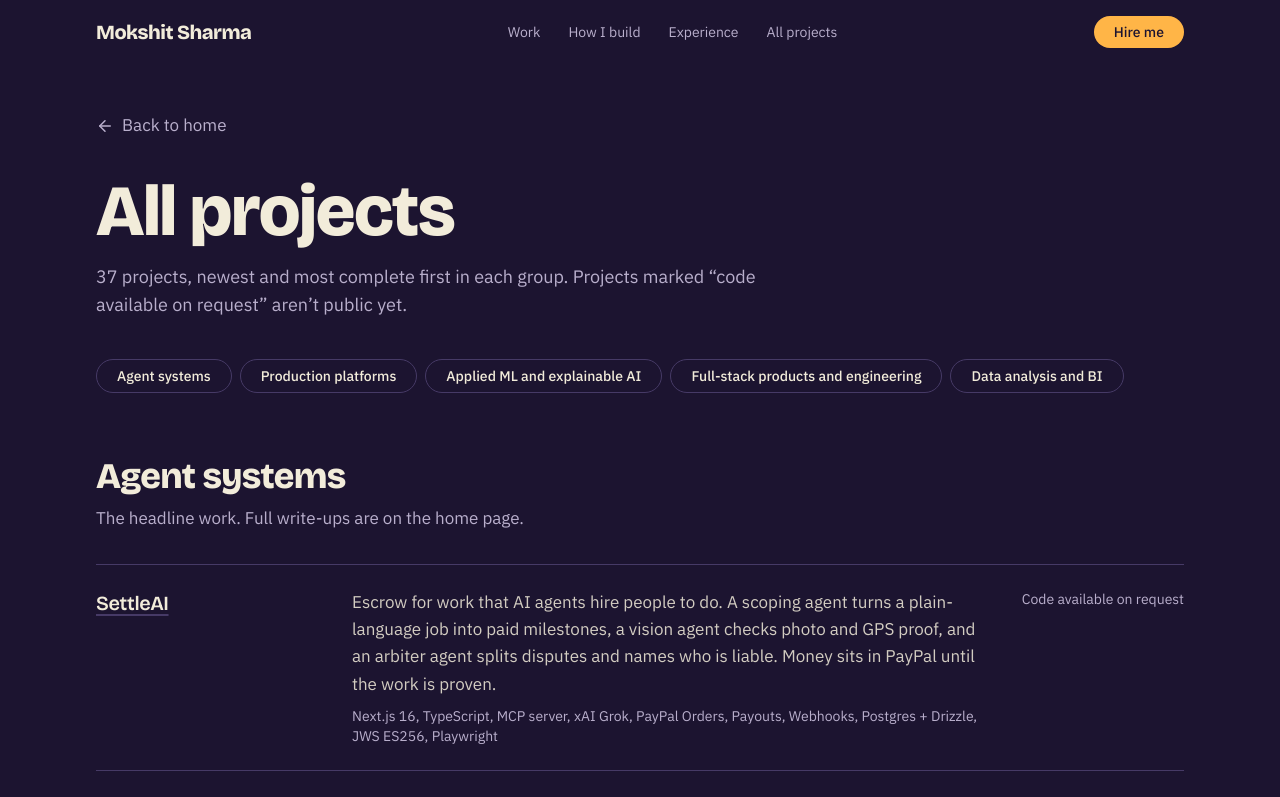
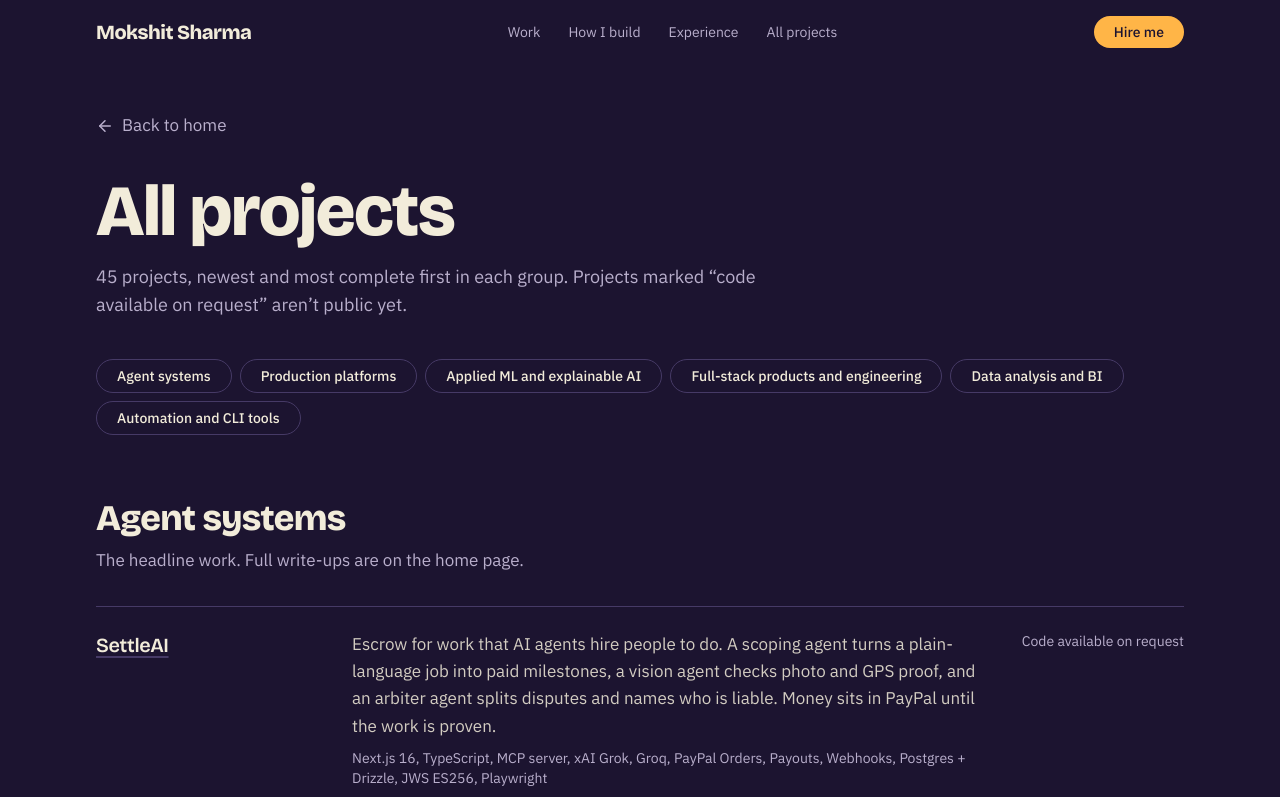
Before and after one commit to Mokshitsharma/Portfolio, a React (Vite) app: page /projects in a window 1280 px wide. Shown: the top 797 px of the page. Built offline with nearby package versions, Linux system fonts and the light colour scheme.

Commit message:
Show all experience and projects, fix document

```diff
--- a/package.json
+++ b/package.json
@@ -1,5 +1,5 @@
 {
-  "name": "react-example",
+  "name": "mokshit-portfolio",
   "private": true,
   "version": "0.0.0",
   "type": "module",
@@ -12,9 +12,7 @@
   },
   "dependencies": {
     "@tailwindcss/vite": "^4.1.14",
-    "@types/three": "^0.183.1",
     "@vitejs/plugin-react": "^5.0.4",
-    "better-sqlite3": "^12.4.1",
     "clsx": "^2.1.1",
     "dotenv": "^17.2.3",
     "express": "^4.21.2",
@@ -26,7 +24,6 @@
     "react-dom": "^19.0.0",
     "react-router-dom": "^7.13.1",
     "tailwind-merge": "^3.5.0",
-    "three": "^0.183.2",
     "vite": "^6.2.0"
   },
   "devDependencies": {
--- a/src/components/AlsoBuilt.tsx
+++ b/src/components/AlsoBuilt.tsx
@@ -31,6 +31,27 @@ export default function AlsoBuilt() {
             </li>
           ))}
         </ul>
+
+        <div className="mt-12 space-y-6">
+          {catalog.map((g) => {
+            const rest = g.projects.filter((p) => !p.highlight);
+            if (rest.length === 0) return null;
+            return (
+              <div key={g.id}>
+                <h3 className="text-sm font-semibold uppercase tracking-wide text-muted">{g.title}</h3>
+                <ul className="mt-3 flex flex-wrap gap-2">
+                  {rest.map((p) => (
+                    <li key={p.name}>
+                      <Link to={`/projects#${g.id}`} className="inline-block rounded-md bg-plum-3 px-2.5 py-1 text-sm text-paper/85 hover:text-paper">
+                        {p.name}
+                      </Link>
+                    </li>
+                  ))}
+                </ul>
+              </div>
+            );
+          })}
+        </div>
       </div>
     </section>
   );
--- a/src/components/Experience.tsx
+++ b/src/components/Experience.tsx
@@ -8,21 +8,30 @@ export default function Experience() {
         <div>
           <h2 className="section-title">Experience</h2>
           <ol className="mt-12 space-y-10 border-l border-line pl-6">
-            {experience.map((e) => (
-              <li key={e.company} className="relative">
+            {experience.filter((e) => e.featured).map((e) => (
+              <li key={e.company + e.role} className="relative">
                 <span className="absolute -left-[1.85rem] top-2 h-2.5 w-2.5 rounded-full bg-propose" aria-hidden />
                 <p className="text-sm text-muted">{e.period}</p>
                 <h3 className="mt-1 text-2xl font-semibold">
                   {e.role}, {e.company}
                 </h3>
-                <p className="mt-2 max-w-2xl text-paper/85">{e.body}</p>
+                {e.body && <p className="mt-2 max-w-2xl text-paper/85">{e.body}</p>}
               </li>
             ))}
           </ol>
-          <p className="mt-10 max-w-2xl text-muted">
-            Also interned at Code Alpha and Kangaroo Software on ML pipelines and analytics.{' '}
+          <h3 className="mt-14 text-xl font-semibold">More internships</h3>
+          <ul className="mt-6 grid gap-x-10 gap-y-5 sm:grid-cols-2">
+            {experience.filter((e) => !e.featured).map((e) => (
+              <li key={e.company + e.role}>
+                <p className="font-semibold">{e.role}</p>
+                <p className="text-paper/85">{e.company}</p>
+                <p className="text-sm text-muted">{e.period}</p>
+              </li>
+            ))}
+          </ul>
+          <p className="mt-10">
             <Link to="/internships" className="text-link text-paper">
-              Offer letters and recommendations
+              All {experience.length} roles with offer letters, certificates and recommendations
             </Link>
           </p>
         </div>
--- a/src/data/portfolio.ts
+++ b/src/data/portfolio.ts
@@ -43,7 +43,7 @@ export const flagships: FlagshipProject[] = [
     guardrail:
       'No agent has a tool that moves money. A deterministic Mandate Guard approves every hire, funding, payout and dispute, and every step is a signed receipt anyone can verify offline.',
     proof: '132 unit and integration tests, 10 end-to-end tests, failure drills for webhook storms and payout outages',
-    stack: ['Next.js 16', 'TypeScript', 'MCP server', 'xAI Grok', 'PayPal Orders, Payouts, Webhooks', 'Postgres + Drizzle', 'JWS ES256', 'Playwright'],
+    stack: ['Next.js 16', 'TypeScript', 'MCP server', 'xAI Grok, Groq', 'PayPal Orders, Payouts, Webhooks', 'Postgres + Drizzle', 'JWS ES256', 'Playwright'],
     links: {},
   },
   {
@@ -245,6 +245,30 @@ export const catalog: CatalogGroup[] = [
         links: { repo: 'https://github.com/Mokshitsharma/MoodMate' },
       },
       {
+        name: 'Cricket Strategy AI',
+        summary: 'In progress: pulls ESPN ball-by-ball commentary and extracts shot type, bowling intent and ball type with NLP, feeding an ML pipeline for tactical insights. The data and NLP stages work; the API and UI are not built yet.',
+        stack: 'Python, NLP, scikit-learn',
+        links: {},
+      },
+      {
+        name: 'Face and Motion Detection',
+        summary: 'Two computer-vision utilities: real-time webcam face detection with Haar cascades, and moving-object tracking with MOG2 background subtraction and contours.',
+        stack: 'OpenCV, NumPy',
+        links: {},
+      },
+      {
+        name: 'Handwritten Digit Classifier',
+        summary: 'SVM classifier for handwritten digits with visualised predictions.',
+        stack: 'scikit-learn, matplotlib',
+        links: {},
+      },
+      {
+        name: 'Sentiment Web App',
+        summary: 'Paste any text and get its polarity, subjectivity and a sentiment label in a single-file web app.',
+        stack: 'Flask, TextBlob',
+        links: {},
+      },
+      {
         name: 'Kaggle Playground entries',
         summary: 'Student score regression with a stacked HistGBM and XGBoost ensemble; diabetes prediction with blended CatBoost and LightGBM.',
         stack: 'XGBoost, LightGBM, CatBoost',
@@ -358,6 +382,12 @@ export const catalog: CatalogGroup[] = [
         links: { repo: 'https://github.com/Mokshitsharma/Zudio-Data-Analysis-EDA' },
       },
       {
+        name: 'EDA toolkit',
+        summary: 'Reusable exploratory-analysis script for any CSV: summary stats, bar and scatter charts and a correlation heatmap, with demo data when no file is given.',
+        stack: 'pandas, NumPy, matplotlib',
+        links: { repo: 'https://github.com/Mokshitsharma/EDA-on-a-data-frame' },
+      },
+      {
         name: 'Quick-commerce inventory',
         summary: 'Cleans Zepto inventory data and reports low-stock items.',
         stack: 'pandas',
@@ -365,26 +395,139 @@ export const catalog: CatalogGroup[] = [
       },
     ],
   },
+  {
+    id: 'tools',
+    title: 'Automation and CLI tools',
+    blurb: 'Small, useful utilities for markets, money and messaging.',
+    projects: [
+      {
+        name: 'Indian stock fundamentals',
+        summary: 'Look up any NSE stock with ticker autocomplete: live price, fundamentals and shareholding. Ships as a terminal app and as a Flask website.',
+        stack: 'Python, yfinance, prompt_toolkit, Flask',
+        links: { repo: 'https://github.com/Mokshitsharma/Stock-price-details' },
+      },
+      {
+        name: 'Personal finance tracker',
+        summary: 'Command-line income and expense log with a running summary, using only the standard library.',
+        stack: 'Python',
+        links: {},
+      },
+      {
+        name: 'WhatsApp bulk messenger',
+        summary: 'Reads contacts from Excel and sends personalised WhatsApp messages through WhatsApp Web.',
+        stack: 'Python, pandas, pywhatkit, pyautogui',
+        links: {},
+      },
+    ],
+  },
 ];
 
-export const experience = [
+export interface Experience {
+  role: string;
+  company: string;
+  period: string;
+  body?: string;
+  // Featured roles get a full timeline entry on the home page; the rest are listed compactly.
+  featured?: boolean;
+  documents?: { label: string; href: string }[];
+}
+
+// Newest first. Source: "Internship details.xlsx".
+export const experience: Experience[] = [
+  {
+    role: 'Product Manager',
+    company: 'Movigo Innovations Pvt. Ltd.',
+    period: 'Apr 2026 – Present',
+    body: 'Lead product for Movigo’s live B2B logistics marketplace and its FieldOps workforce platform, both of which I also built (see Production platforms below).',
+    featured: true,
+  },
+  {
+    role: 'Data Analyst Intern',
+    company: 'Bold Analytics',
+    period: 'Apr 2026 – May 2026',
+    featured: true,
+    documents: [{ label: 'Letter of recommendation', href: 'https://drive.google.com/file/d/1H1uC9xINU2DqBcbaZYobOjQ9PdANs2Ak/view?usp=sharing' }],
+  },
+  {
+    role: 'Data Scientist Intern',
+    company: 'Kangaroo Software Pvt. Ltd.',
+    period: 'Oct 2025 – Jan 2026',
+    body: 'Worked on data pipelines and analytics.',
+    featured: true,
+    documents: [{ label: 'Certificate', href: 'https://drive.google.com/file/d/1ZPBgGkkDBb1CWGArpvjBl-zUiDwCzPo1/view?usp=sharing' }],
+  },
+  {
+    role: 'C++ Developer Intern',
+    company: 'CodSoft',
+    period: 'Nov 2025 – Dec 2025',
+    documents: [{ label: 'Offer letter', href: 'https://drive.google.com/file/d/17C14sTkWIYQkFV2SpCI5Cz2dcgO5Rs66/view?usp=sharing' }],
+  },
+  {
+    role: 'Power BI Intern',
+    company: 'Saiket Systems',
+    period: 'Sep 2025 – Oct 2025',
+    documents: [{ label: 'Offer letter', href: 'https://drive.google.com/file/d/1L1smoZpG5rqaDuqyiiRZ7F5xrCGrUrFU/view?usp=sharing' }],
+  },
+  {
+    role: 'Python Developer Intern',
+    company: 'CodexIntern',
+    period: 'Aug 2025 – Sep 2025',
+    documents: [{ label: 'Offer letter', href: 'https://drive.google.com/file/d/1-1TLOWtz_wvWCtJn5_rfIff97rAsynd_/view?usp=sharing' }],
+  },
+  {
+    role: 'Artificial Intelligence Intern',
+    company: 'CodexIntern',
+    period: 'Aug 2025 – Sep 2025',
+    documents: [{ label: 'Certificate', href: 'https://drive.google.com/file/d/13TDYLf6l5M-fISFdyKeCpK9THZ8sjfgl/view?usp=sharing' }],
+  },
   {
     role: 'Software Developer Intern',
     company: 'Bluestock Fintech',
     period: 'Apr 2025 – May 2025',
     body: 'Built Python modules that ingest and analyse structured financial data, and cut analytics run time by about 22%.',
+    featured: true,
+    documents: [{ label: 'Offer letter', href: 'https://drive.google.com/file/d/1fRrLmzs8o4JA1FHBOWhm6W_OEsr9Cp1L/view?usp=sharing' }],
+  },
+  {
+    role: 'Data Analyst Intern',
+    company: 'Afame Technologies',
+    period: 'Feb 2025 – Mar 2025',
+    documents: [{ label: 'Offer letter', href: 'https://drive.google.com/file/d/1S_TLmbYtnc6IfMLME0pW3wFo5Z7WhAJx/view?usp=sharing' }],
+  },
+  {
+    role: 'Data Scientist Intern',
+    company: 'Code Alpha',
+    period: 'Nov 2024 – Dec 2024',
+    body: 'Built ML pipelines and exploratory analyses.',
+    documents: [{ label: 'Offer letter', href: 'https://drive.google.com/file/d/15s2gujKW4r4wR0aO3GLJVrzZFl3oQ1Ul/view?usp=sharing' }],
+  },
+  {
+    role: 'C and C++ Programming Intern',
+    company: 'TechnoHacks Solutions Pvt. Ltd.',
+    period: 'Nov 2024 – Dec 2024',
+    documents: [{ label: 'Offer letter', href: 'https://drive.google.com/file/d/1rMo4I9OJaZHzQVMW6GyDfd_jXPuqJ3B8/view?usp=sharing' }],
   },
   {
     role: 'Artificial Intelligence Intern',
     company: 'Evoastra Ventures',
     period: 'Oct 2024 – Nov 2024',
     body: 'Built sentiment-analysis pipelines on Reddit data with TF-IDF and tuned classifiers, improving accuracy by about 21%.',
+    featured: true,
+    documents: [{ label: 'Offer letter', href: 'https://drive.google.com/drive/u/2/folders/19c5J-Afnp8F-ajr1yu1n_eiimrgJ4wk2' }],
   },
   {
     role: 'Data Scientist Intern',
     company: 'Cognifyz Technologies',
     period: 'Sep 2024 – Oct 2024',
     body: 'Built regression models that predict restaurant ratings, reaching 0.84 R² after feature engineering.',
+    featured: true,
+    documents: [{ label: 'Offer letter', href: 'https://drive.google.com/file/d/1qFCF_sY7sBTlVZ4C5Sid1u83UTrHNwz5/view?usp=sharing' }],
+  },
+  {
+    role: 'Data Science and ML Intern',
+    company: 'Edureka',
+    period: 'Jun 2024 – Jul 2024',
+    documents: [{ label: 'Certificate', href: 'https://drive.google.com/file/d/1I7nzd7g--EGjRusjIJ5gIRsNwh2DXT7G/view?usp=sharing' }],
   },
 ];
 
@@ -400,8 +543,10 @@ export const skills = [
 
 export const certifications = [
   { title: '5-Day AI Agents Intensive', issuer: 'Kaggle and Google', link: 'https://drive.google.com/file/d/1NmhjV9PXbdtnp09OdMNtMaizlODUNfke/view?usp=sharing' },
+  { title: 'Generative AI Foundations', issuer: 'Skillsoft', link: 'https://drive.google.com/file/d/12LL5X1XFkZa-KYVSoCFUJZ7zyR9aB1wr/view?usp=sharing' },
+  { title: 'Generative AI', issuer: 'Infosys Springboard', link: 'https://drive.google.com/file/d/1FGNt8vyrA4aseMvbjoMUgsXYuAgrszPy/view?usp=sharing' },
+  { title: 'Microsoft Excel', issuer: 'Infosys Springboard', link: 'https://drive.google.com/file/d/1C0E6VwPqfuZyaZkvkLYWOFl5JvfWJ48R/view?usp=sharing' },
+  { title: 'AI Masterclass', issuer: 'Freedom of AI', link: 'https://drive.google.com/file/d/1-0og7kJTOzSJeSR6zaWQwypVVCQjOU19/view?usp=sharing' },
   { title: 'Google Data Analytics Professional Certificate', issuer: 'Google' },
-  { title: 'Generative AI Foundations', issuer: 'Skillsoft' },
-  { title: 'Gen AI Foundations and Data Analyst Program', issuer: 'Infosys Springboard' },
   { title: '5-star in Python, SQL and C++', issuer: 'HackerRank' },
 ];
--- a/src/pages/InternshipsDetail.tsx
+++ b/src/pages/InternshipsDetail.tsx
@@ -1,20 +1,6 @@
 import { Link } from 'react-router-dom';
 import { ArrowLeft, FileText, FileCheck } from 'lucide-react';
 import { experience } from '../data/portfolio';
-
-// Verification documents for each internship, keyed by company.
-const documents: Record<string, { label: string; href: string }[]> = {
-  'Bluestock Fintech': [
-    { label: 'Offer letter', href: 'https://drive.google.com/file/d/1fRrLmzs8o4JA1FHBOWHm6W_OEsr9Cp1L/view?usp=sharing' },
-  ],
-  'Evoastra Ventures': [
-    { label: 'Offer letter', href: 'https://drive.google.com/drive/u/2/folders/19c5J-Afnp8F-ajr1yu1n_eiimrgJ4wk2' },
-    { label: 'Letter of recommendation', href: 'https://drive.google.com/file/d/1H1uC9xINU2DqBcbaZYobOjQ9PdANs2Ak/view?usp=sharing' },
-  ],
-  'Cognifyz Technologies': [
-    { label: 'Offer letter', href: 'https://drive.google.com/file/d/1qFCF_sY7sBTIVZ4C5Sid1u83UTrHNwz5/view?usp=sharing' },
-  ],
-};
 
 export default function InternshipsDetail() {
   return (
@@ -25,20 +11,20 @@ export default function InternshipsDetail() {
         </Link>
 
         <h1 className="mt-8 text-5xl md:text-7xl font-extrabold">Internships</h1>
-        <p className="lede">What I did at each one, with the documents to check it.</p>
+        <p className="lede">All {experience.length} roles, newest first, with the documents to check them.</p>
 
         <ul className="mt-14 divide-y divide-line border-y border-line">
           {experience.map((e) => (
-            <li key={e.company} className="grid gap-4 py-8 md:grid-cols-[14rem_1fr] md:gap-10">
+            <li key={e.company + e.role} className="grid gap-4 py-8 md:grid-cols-[14rem_1fr] md:gap-10">
               <div>
                 <p className="text-sm text-muted">{e.period}</p>
                 <h2 className="mt-1 text-2xl font-semibold">{e.company}</h2>
               </div>
               <div>
                 <p className="font-semibold">{e.role}</p>
-                <p className="mt-2 max-w-2xl text-paper/85">{e.body}</p>
+                {e.body && <p className="mt-2 max-w-2xl text-paper/85">{e.body}</p>}
                 <ul className="mt-5 flex flex-wrap gap-3">
-                  {(documents[e.company] ?? []).map((d) => (
+                  {(e.documents ?? []).map((d) => (
                     <li key={d.label}>
                       <a href={d.href} target="_blank" rel="noopener noreferrer" className="btn-ghost !py-1.5 text-sm">
                         {d.label.startsWith('Letter') ? <FileCheck size={16} aria-hidden /> : <FileText size={16} aria-hidden />}
@@ -52,9 +38,6 @@ export default function InternshipsDetail() {
           ))}
         </ul>
 
-        <p className="mt-10 max-w-2xl text-muted">
-          Also: Code Alpha (ML pipelines and EDA), Kangaroo Software (data pipelines and analytics) and several short data-science internships in 2024 and 2025.
-        </p>
       </div>
     </div>
   );
```
Also changed, not shown: 2 other files (tests, documents, lock files or other folders).
